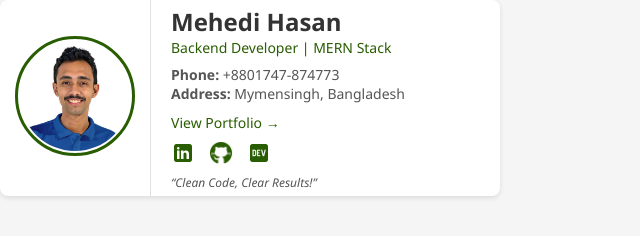
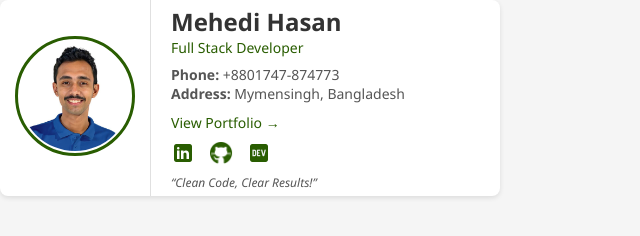
Before and after one commit to mehedi-hasan1102/email-Signature, a plain HTML site: page index.html in a window 1280 px wide. Shown: the whole page, without its empty margins (0-640 px from the left). Drawn offline with Linux system fonts and the light colour scheme.

Commit message:
(style) update all project page

```diff
--- a/index.html
+++ b/index.html
@@ -30,7 +30,7 @@
 
         <!-- Title -->
         <p style="font-size: 14px; font-weight: 500; margin: 0 0 8px 0; color: #295d01;">
-          Backend Developer | MERN Stack
+          Full Stack Developer
         </p>
 
         <!-- Contact Info -->
```
